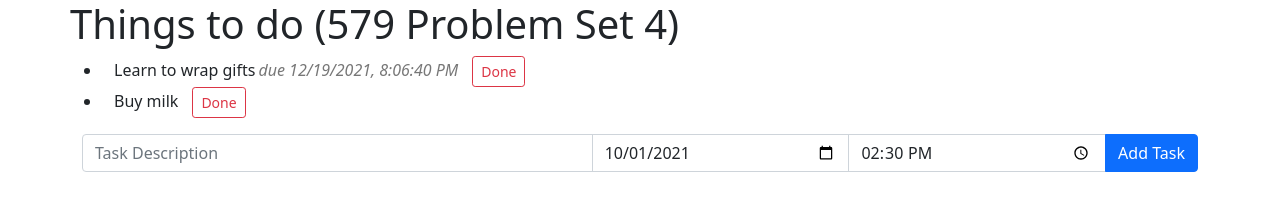
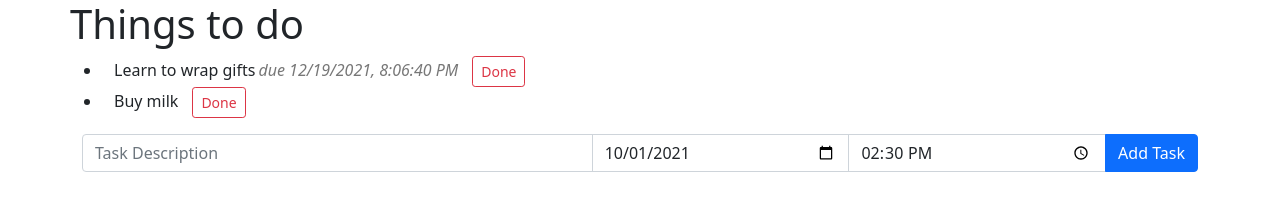
Before and after one commit to mengyanw/todo_list, a plain HTML site: page index.html in a window 1280 px wide. Drawn offline with nearby package versions, Linux system fonts and the light colour scheme.

Commit message:
modify header

```diff
--- a/index.html
+++ b/index.html
@@ -24,7 +24,7 @@
   </head>
   <body>
     <main class="container">
-      <h1 class="row">Things to do (579 Problem Set 4)</h1>
+      <h1 class="row">Things to do</h1>
 
       <ul class="row" id="task_list"></ul>
       <section>
```
